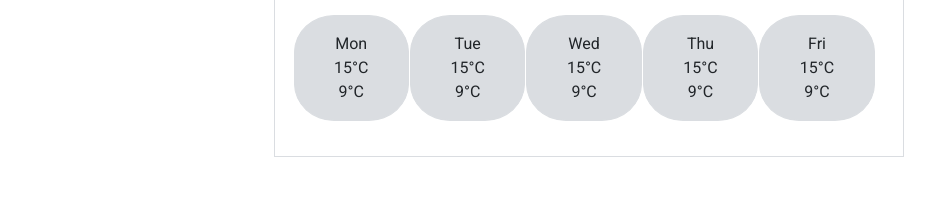
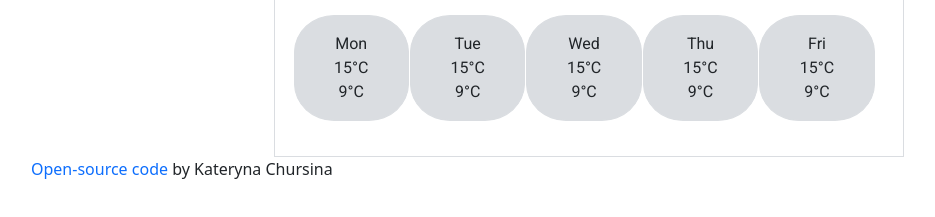
Before and after one commit to chursinka/weather-app-folder, a plain HTML site: page index.html in a window 1280 px wide. Shown: the part 397-614 px from the top of the page, without its empty margins (51-986 px from the left). Drawn offline with nearby package versions, Linux system fonts and the light colour scheme; no server answers.

Commit message:
adde link
annad link to github

```diff
--- a/index.html
+++ b/index.html
@@ -139,6 +139,12 @@
           </div>
         </form>
       </div>
+      <span>
+        <a href="https://github.com/chursinka/weather-app-folder">
+          Open-source code</a
+        >
+        by Kateryna Chursina</span
+      >
     </div>
     <script src="src/index.js"></script>
   </body>
```
